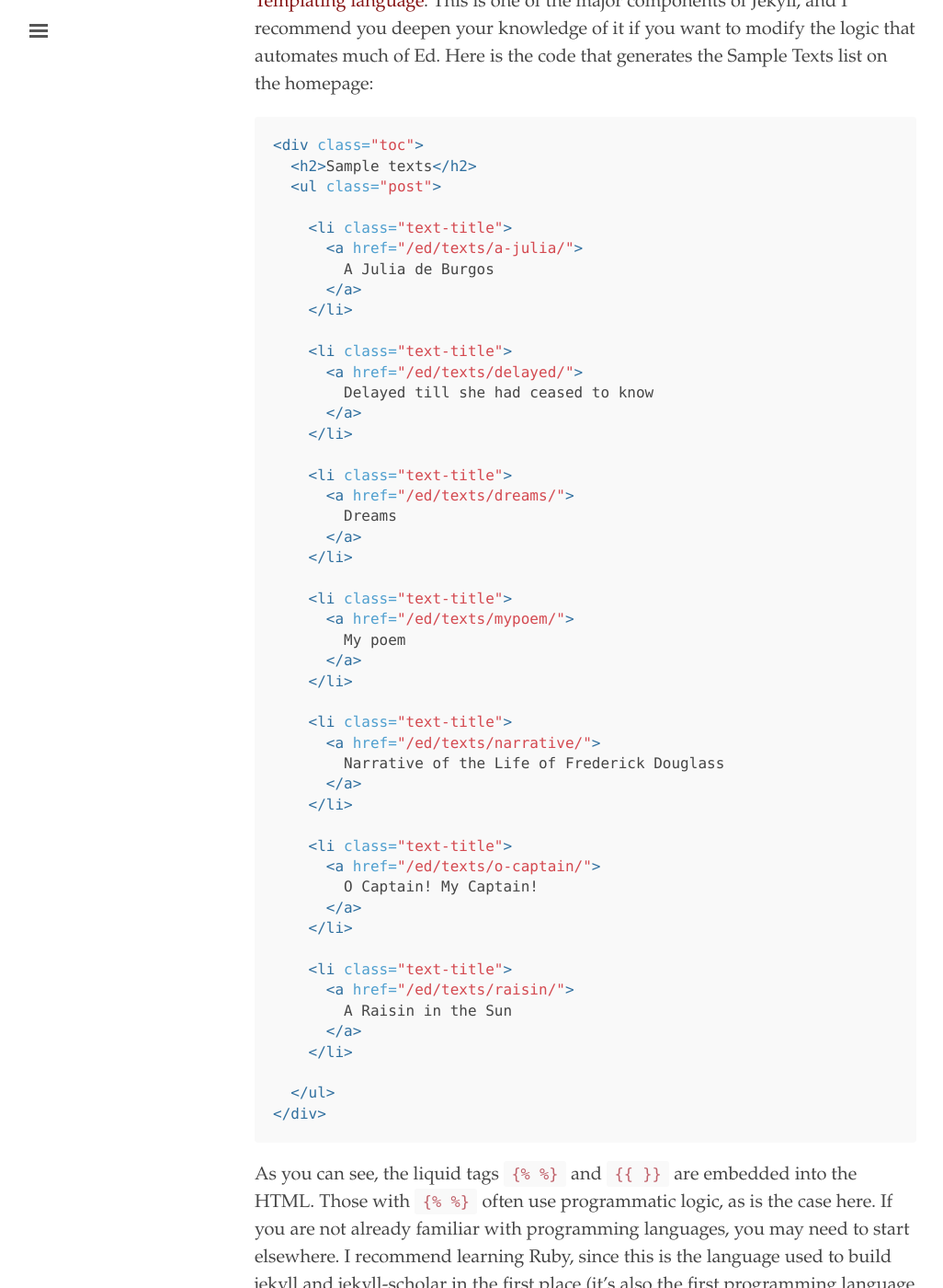
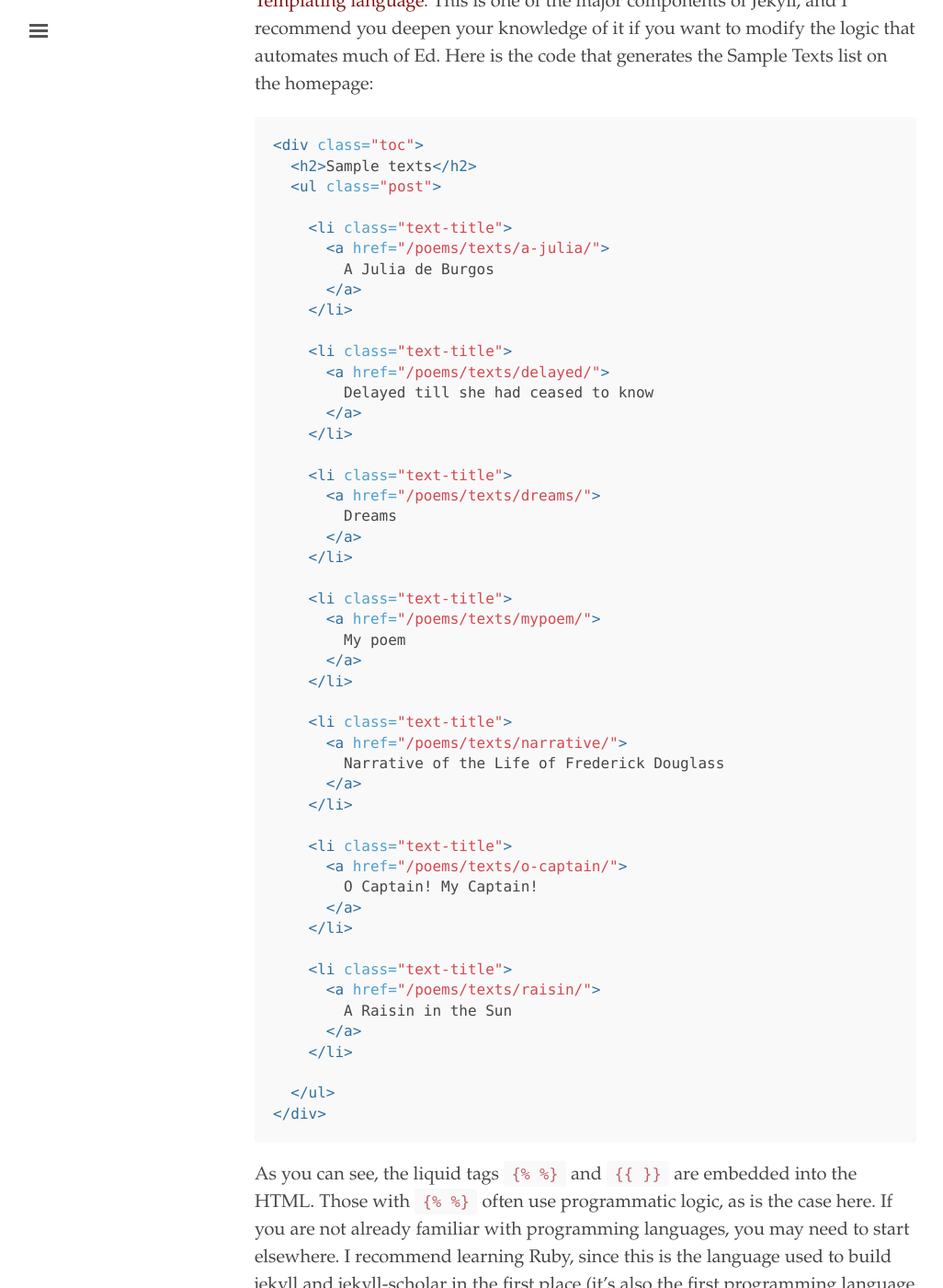
Before and after one commit to kHarshit/poems, a Jekyll site: the page built from documentation.md, in a window 1280 px wide and 1400 px high, scrolled down 13170 px. Shown: the whole window at 92% size, without its empty margins (3-1029 px from the left). Built offline with Jekyll 4.4.1, drawn with Linux system fonts in a browser that asks for light colours.

Commit message:
fix: Update config to point to my site URL
Issue https://github.com/minicomp/ed/issues/17

```diff
--- a/_config.yml
+++ b/_config.yml
@@ -4,8 +4,8 @@
 title:               Ed.
 tagline:             'a jekyll theme for minimal editions'
 description:         'Ed is a Jekyll theme designed for textual editors based on minimal computing principles, and focused on legibility and flexibility.'
-url:                 'http://minicomp.github.io'
-baseurl:             '/ed'
+url:                 'https://kharshit.github.io/'
+baseurl:             '/poems'
 
 # About/contact
 author:
```
